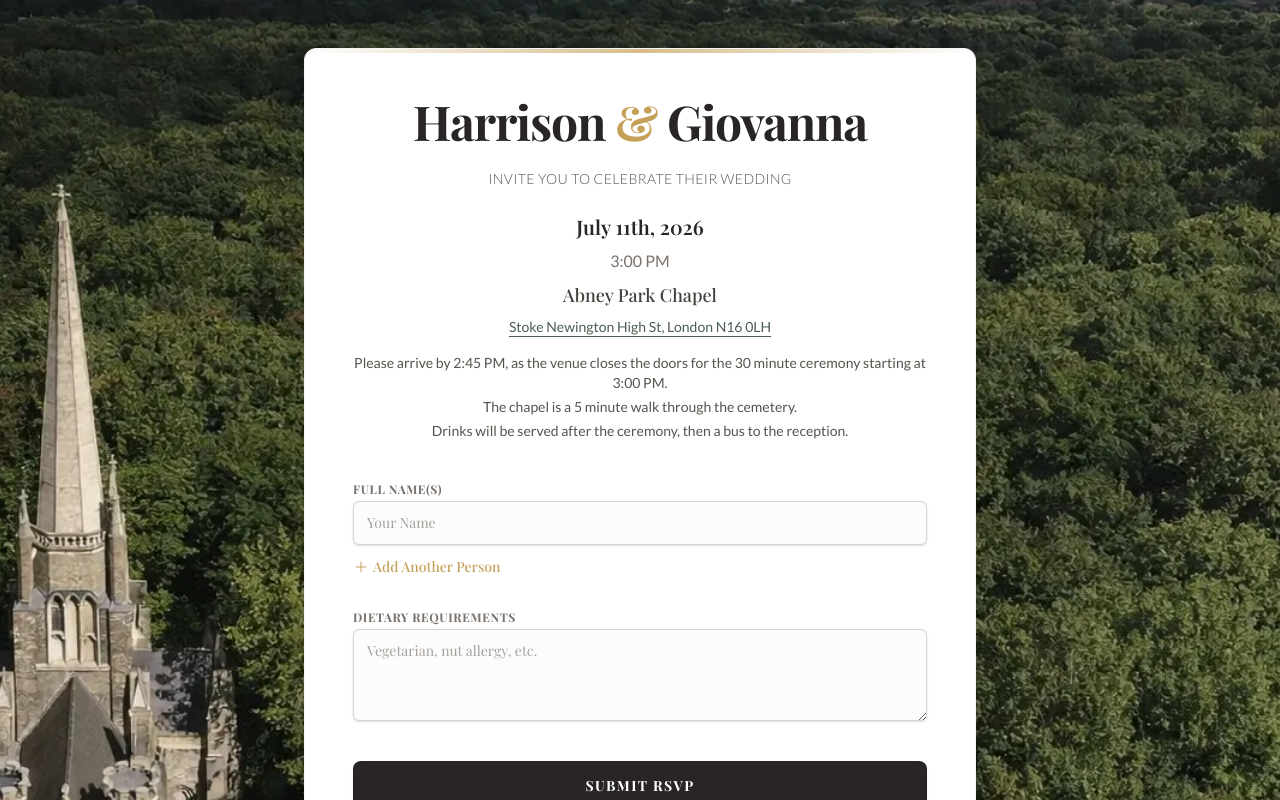
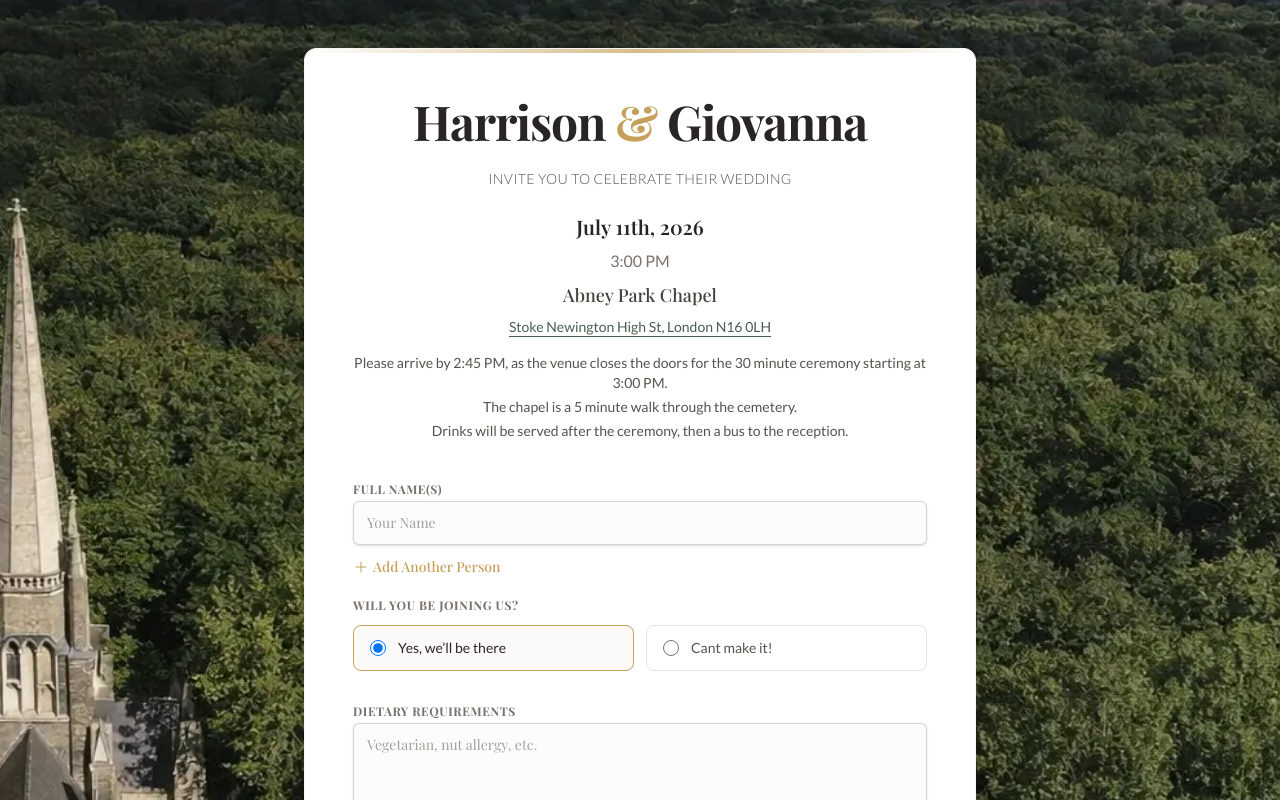
Before and after one commit to HazzaDaBird/WeddingRSVP, a React (Vite) app in the folder RSVP-App/: page / in a window 1280 px wide. Shown: the top 800 px of the page. Built offline with nearby package versions, Linux system fonts and the light colour scheme; a web font is replaced by a local one.

Commit message:
Update RSVP decline option label

```diff
--- a/RSVP-App/src/components/RSVPForm.jsx
+++ b/RSVP-App/src/components/RSVPForm.jsx
@@ -5,6 +5,7 @@ import chapelBackground from '../assets/chapel.webp';
 const RSVPForm = () => {
   const [formData, setFormData] = useState({
     names: [''],
+    attending: 'yes',
     dietary: ''
   });
   const [isSubmitting, setIsSubmitting] = useState(false);
@@ -63,7 +64,8 @@ const RSVPForm = () => {
     // Create submission payload with the combined name string
     const submissionData = {
       ...formData,
-      name: namesString
+      name: namesString,
+      dietary: formData.attending === 'no' ? 'NOT ATTENDING' : formData.dietary
     };
 
     // Simulate submission or call actual Google Form logic
@@ -158,13 +160,37 @@ const RSVPForm = () => {
                 </button>
               </div>
 
-              {/* Attending removed */}
-
+              <div className="space-y-3">
+                <span className="block text-xs font-bold text-stone-500 uppercase tracking-wider">Will you be joining us?</span>
+                <div className="grid gap-3 sm:grid-cols-2">
+                  <label className={`flex cursor-pointer items-center gap-3 rounded-lg border px-4 py-3 font-sans text-sm transition-colors ${formData.attending === 'yes' ? 'border-wedding-gold bg-wedding-sand text-stone-800' : 'border-stone-200 bg-white text-stone-600 hover:border-stone-300'}`}>
+                    <input
+                      type="radio"
+                      name="attending"
+                      value="yes"
+                      checked={formData.attending === 'yes'}
+                      onChange={handleChange}
+                      className="h-4 w-4 border-stone-300 text-wedding-gold focus:ring-wedding-gold"
+                    />
+                    Yes, we’ll be there
+                  </label>
+                  <label className={`flex cursor-pointer items-center gap-3 rounded-lg border px-4 py-3 font-sans text-sm transition-colors ${formData.attending === 'no' ? 'border-wedding-gold bg-wedding-sand text-stone-800' : 'border-stone-200 bg-white text-stone-600 hover:border-stone-300'}`}>
+                    <input
+                      type="radio"
+                      name="attending"
+                      value="no"
+                      checked={formData.attending === 'no'}
+                      onChange={handleChange}
+                      className="h-4 w-4 border-stone-300 text-wedding-gold focus:ring-wedding-gold"
+                    />
+                    Cant make it!
+                  </label>
+                </div>
+              </div>
             </div>
 
             <div className="space-y-5 pt-2 animate-fade-in transition-all duration-500 ease-in-out">
-                {/* Guests removed */}
-
+              {formData.attending === 'yes' && (
                 <div>
                   <label htmlFor="dietary" className="block text-xs font-bold text-stone-500 uppercase tracking-wider mb-1">Dietary Requirements</label>
                   <textarea
@@ -177,6 +203,7 @@ const RSVPForm = () => {
                     placeholder="Vegetarian, nut allergy, etc."
                   />
                 </div>
+              )}
             </div>
 
             <div className="pt-4">
```
